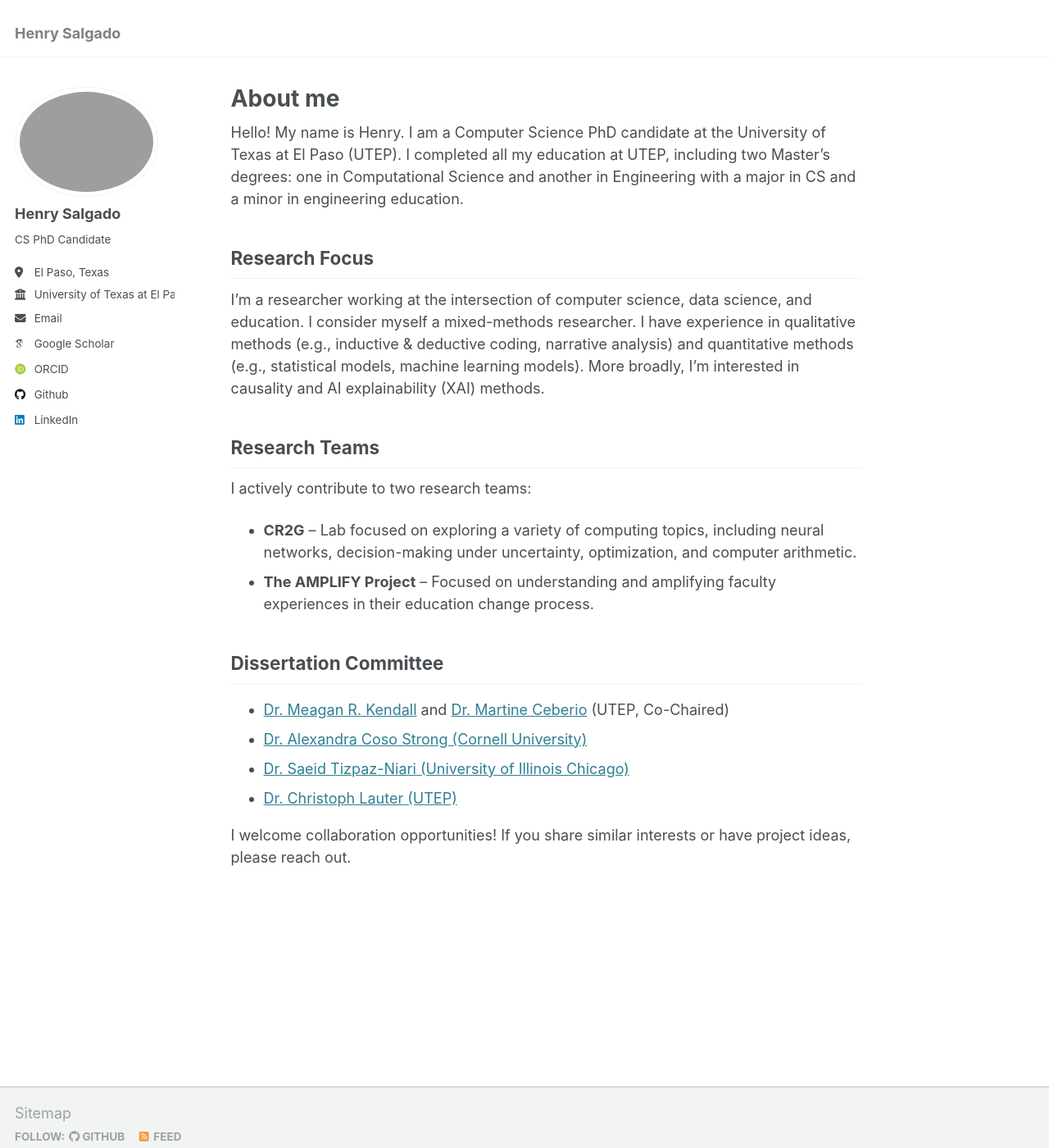
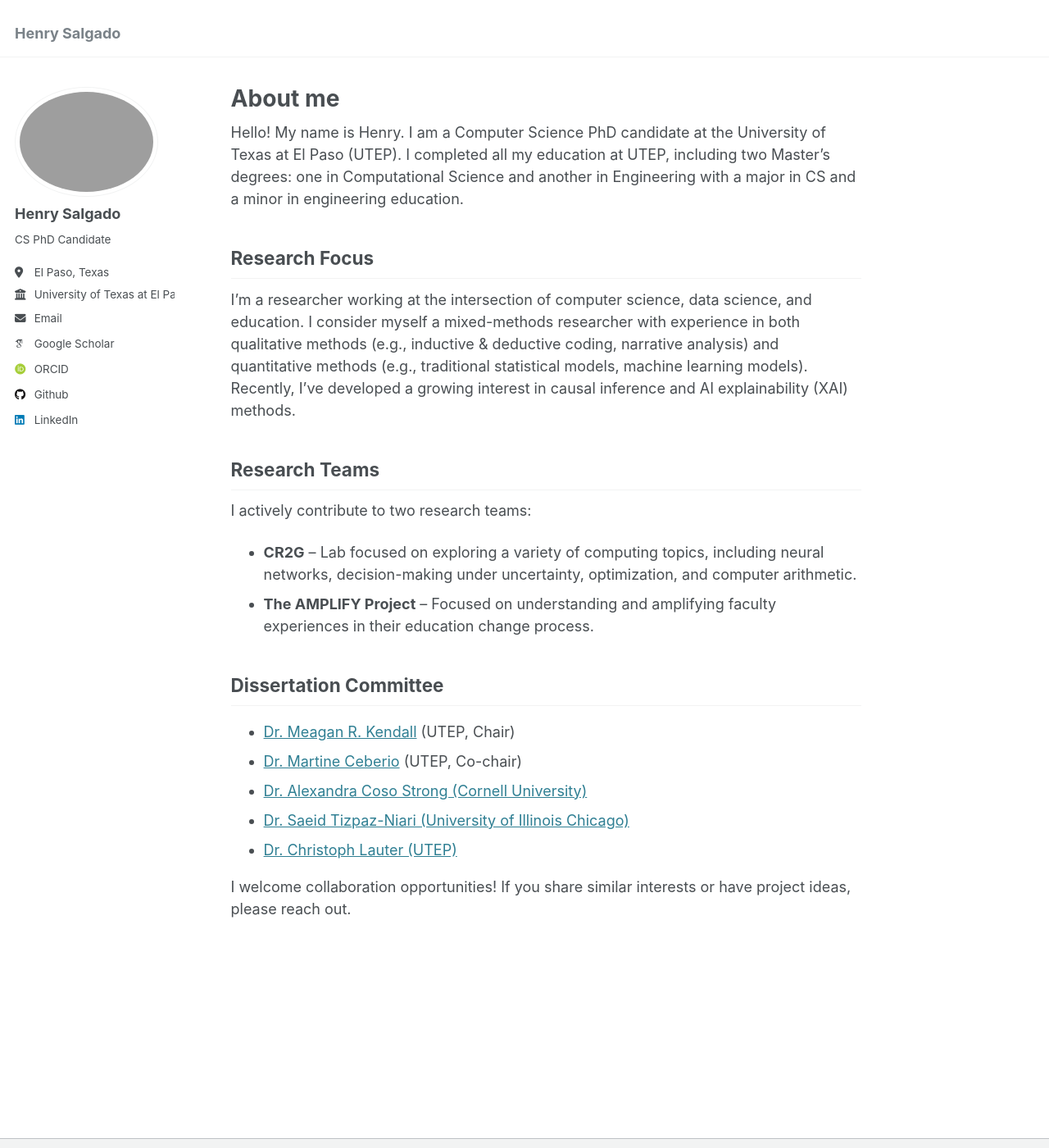
Before and after one commit to eigenhenry/eigenhenry.github.io, a Jekyll site: the page built from _pages/about.md, in a window 1280 px wide and 1400 px high. Shown: the whole window at 82% size. Built offline with Jekyll 4.4.1, drawn with Linux system fonts in a browser that asks for light colours; some web fonts are replaced.

Commit message:
Update about.md

```diff
--- a/_pages/about.md
+++ b/_pages/about.md
@@ -10,7 +10,7 @@ redirect_from:
 Hello! My name is Henry. I am a Computer Science PhD candidate at the University of Texas at El Paso (UTEP). I completed all my education at UTEP, including two Master's degrees: one in Computational Science and another in Engineering with a major in CS and a minor in engineering education.
 
 ## Research Focus
-I’m a researcher working at the intersection of computer science, data science, and education. I consider myself a mixed-methods researcher. I have experience in qualitative methods (e.g., inductive & deductive coding, narrative analysis) and quantitative methods (e.g., statistical models, machine learning models). More broadly, I’m interested in causality and AI explainability (XAI) methods.
+I'm a researcher working at the intersection of computer science, data science, and education. I consider myself a mixed-methods researcher with experience in both qualitative methods (e.g., inductive & deductive coding, narrative analysis) and quantitative methods (e.g., traditional statistical models, machine learning models). Recently, I've developed a growing interest in causal inference and AI explainability (XAI) methods.
 
 ## Research Teams
 I actively contribute to two research teams:
@@ -19,7 +19,8 @@ I actively contribute to two research teams:
 * **The AMPLIFY Project** – Focused on understanding and amplifying faculty experiences in their education change process.
 
 ## Dissertation Committee
-* [Dr. Meagan R. Kendall](https://www.utep.edu/engineering/amplify/team/) and [Dr. Martine Ceberio](https://martineceberio.fr/)  (UTEP, Co-Chaired)
+* [Dr. Meagan R. Kendall](https://www.utep.edu/engineering/amplify/team/) (UTEP, Chair)
+* [Dr. Martine Ceberio](https://martineceberio.fr/)  (UTEP, Co-chair)
 * [Dr. Alexandra Coso Strong (Cornell University)](https://www.engineering.cornell.edu/people/alexandra-coso-strong/)
 * [Dr. Saeid Tizpaz-Niari (University of Illinois Chicago)](https://tizpaz.github.io/)
 * [Dr. Christoph Lauter (UTEP)](https://www.christoph-lauter.org/)
```
